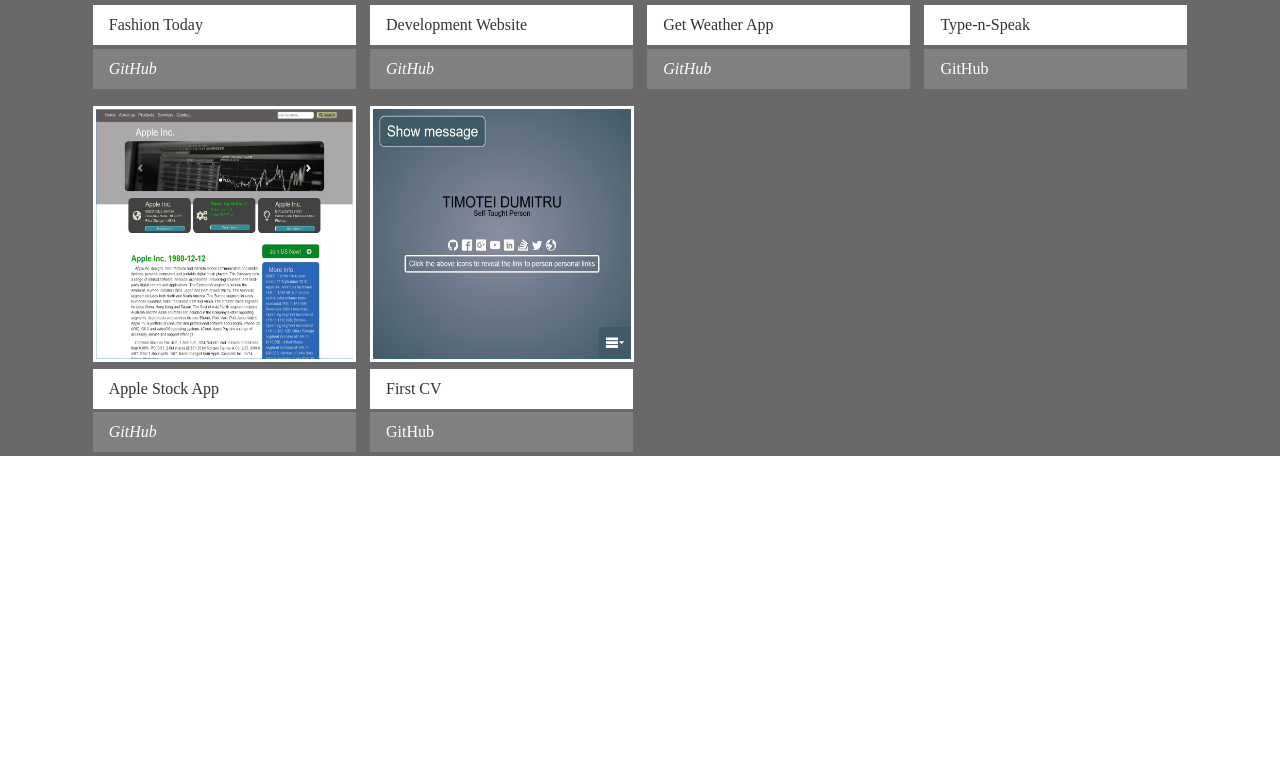
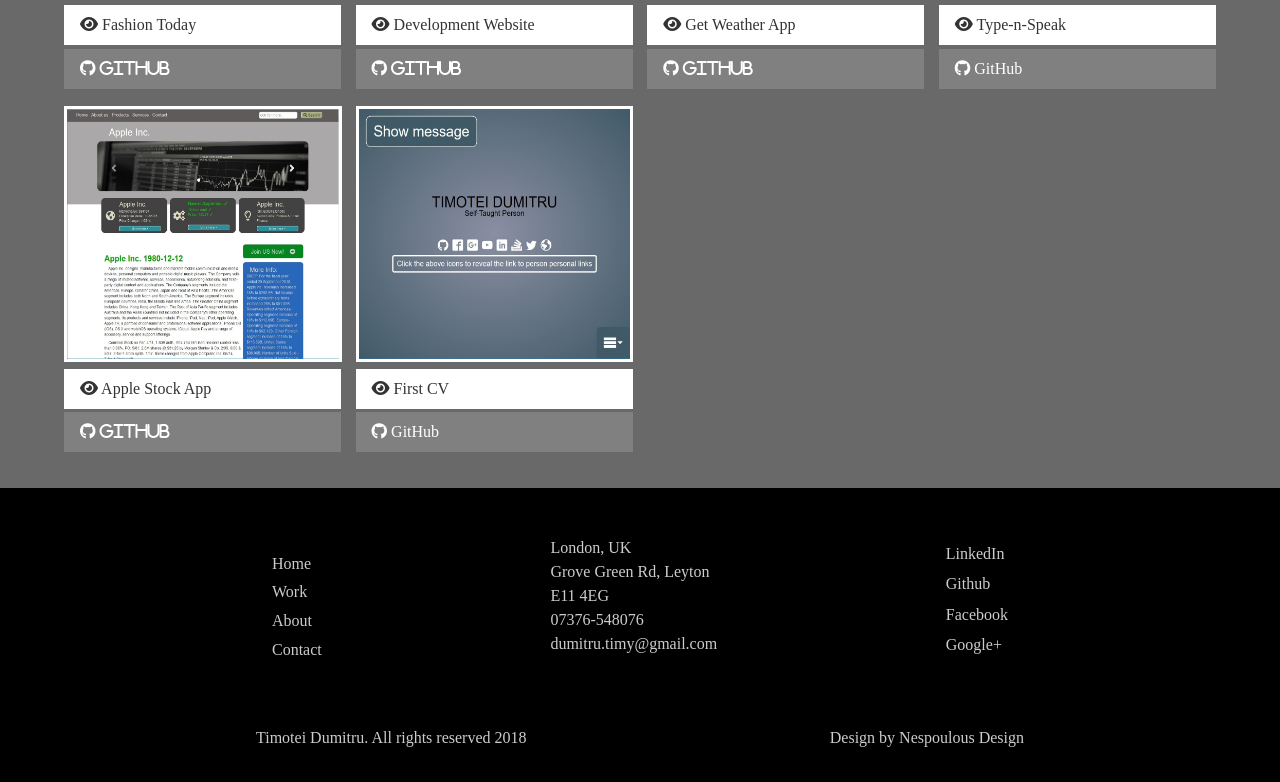
Before and after one commit to timoteidumitru/Last_Version_CV, a React (Create React App) app: page /Last_Version_CV/work in a window 1280 px wide. Shown: the part 476-1258 px from the top of the page. Before the commit the page ends 932 px from the top, so only its background shows below. Built offline with nearby package versions, Linux system fonts and the light colour scheme.

Commit message:
implement font awesome for some icons on work page and maby add some more on other pages

```diff
--- a/public/index.html
+++ b/public/index.html
@@ -8,6 +8,8 @@
 
     <link rel="manifest" href="%PUBLIC_URL%/manifest.json">
 
+
+    <script src="https://kit.fontawesome.com/88a8bb2121.js"></script>
 
     <link href="https://fonts.googleapis.com/css?family=Montserrat:400,700" rel="stylesheet">
 
--- a/src/components/work/Index.js
+++ b/src/components/work/Index.js
@@ -1,5 +1,6 @@
 import React, { Component } from 'react'
 import NavAbout from '../about/NavAbout'
+import Footer from '../about/Footer'
 import './work.scss'
 import '../../App.scss'
 
@@ -8,6 +9,7 @@
     return (
       <div id="work" className="work-main">
         <NavAbout />
+        <div className="work-header">
           <h1 className="lg-heading">
             My
             <span className="text-secondary">Work</span>
@@ -15,6 +17,7 @@
           <h2 className="sm-heading">
             Check out some of my projects!
           </h2>
+        </div>
         <div className="projects">
           {/* <!-- First Item --> */}
           <div className="item">
@@ -89,6 +92,7 @@
             </a>
           </div>
         </div>
+        <Footer />
       </div>
     )
   }
--- a/src/components/work/work.scss
+++ b/src/components/work/work.scss
@@ -1,9 +1,5 @@
 @import './config.scss';
-// @import 'menu';
 
-// * {
-//   box-sizing: border-box;
-// }
 
 body {
   @include background;
@@ -49,8 +45,11 @@
 }
 
 .work-main {
+  background-color: rgb(105, 105, 105);
+}
+
+.work-header {
   padding: 0 2em;
-  background-color: rgb(105, 105, 105);
 }
 
 main {
@@ -132,4 +131,8 @@
   height: 45px;
 }
 
+.footer-main {
+  margin-top: 2em;
+}
+
 @import './mobile.scss';
```
Lines whose indentation alone changed are shown as unchanged.
